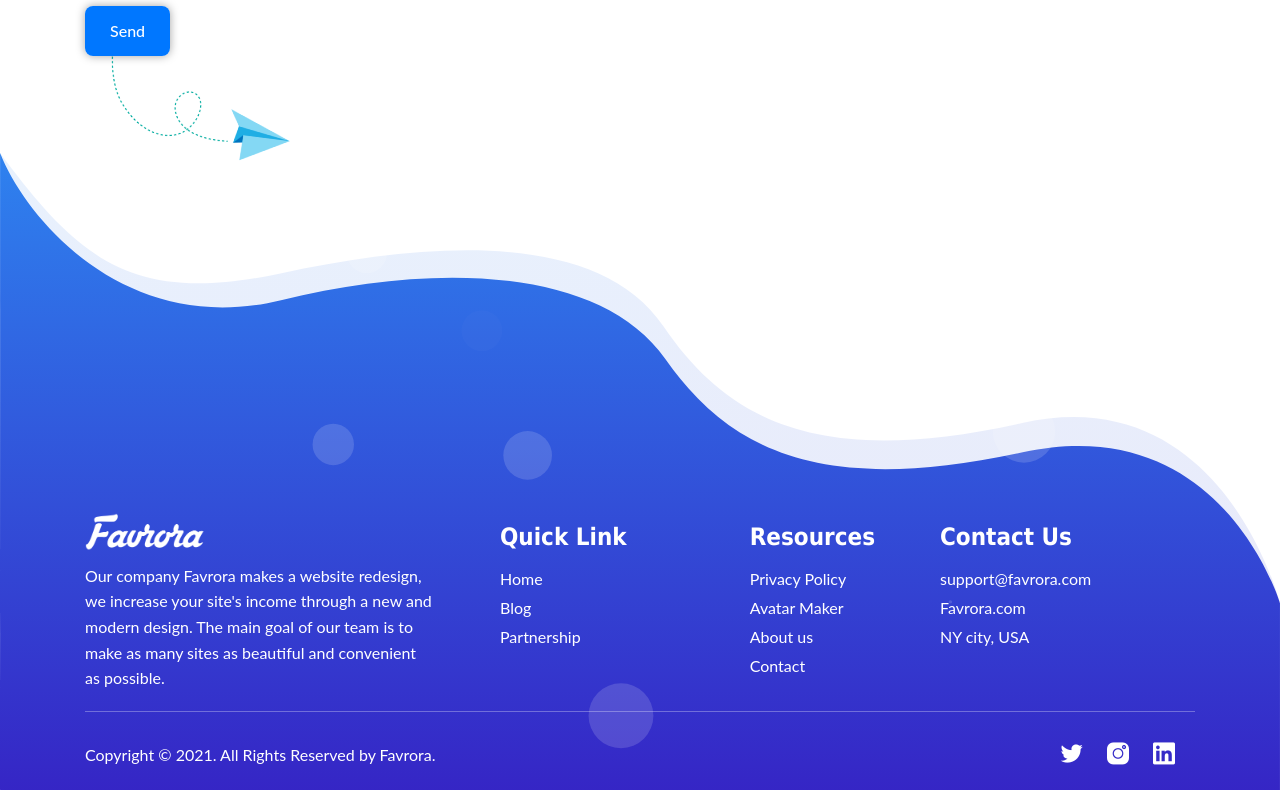
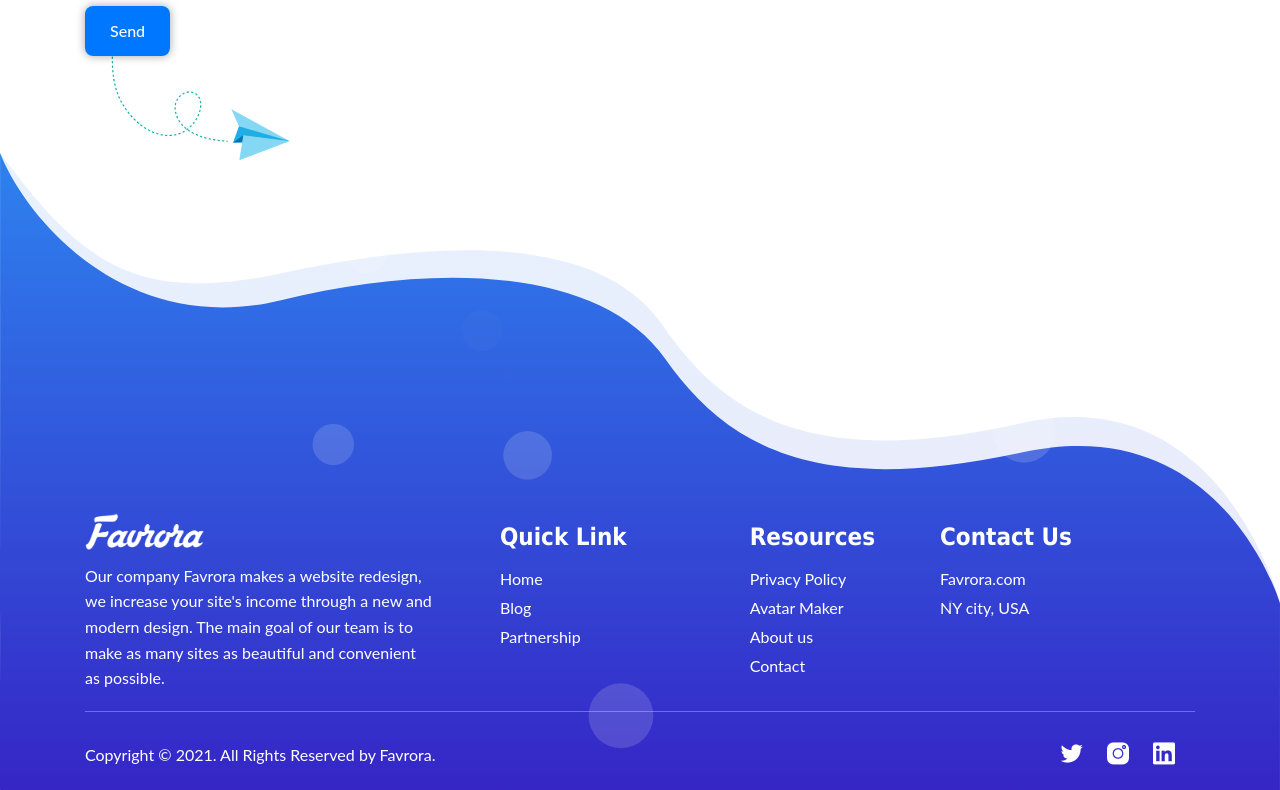
Before and after one commit to favrora/site, a PHP site: page / in a window 1280 px wide. Shown: the part 4448-5238 px from the top of the page. Run offline with PHP 8.4, Linux system fonts and the light colour scheme; data that the repository does not hold is empty; some libraries are stand-ins or nearby versions.

Commit message:
hide-email

```diff
--- a/index.php
+++ b/index.php
@@ -620,7 +620,6 @@ echo "Main page views count: " . $total_page_views;
               <h4 class="title">Contact Us</h4>
             </div>
             <ul class="contact pt-10">
-              <li>support@favrora.com</li>
               <li>Favrora.com</li>
               <li>NY city, USA</li>
             </ul>
```
